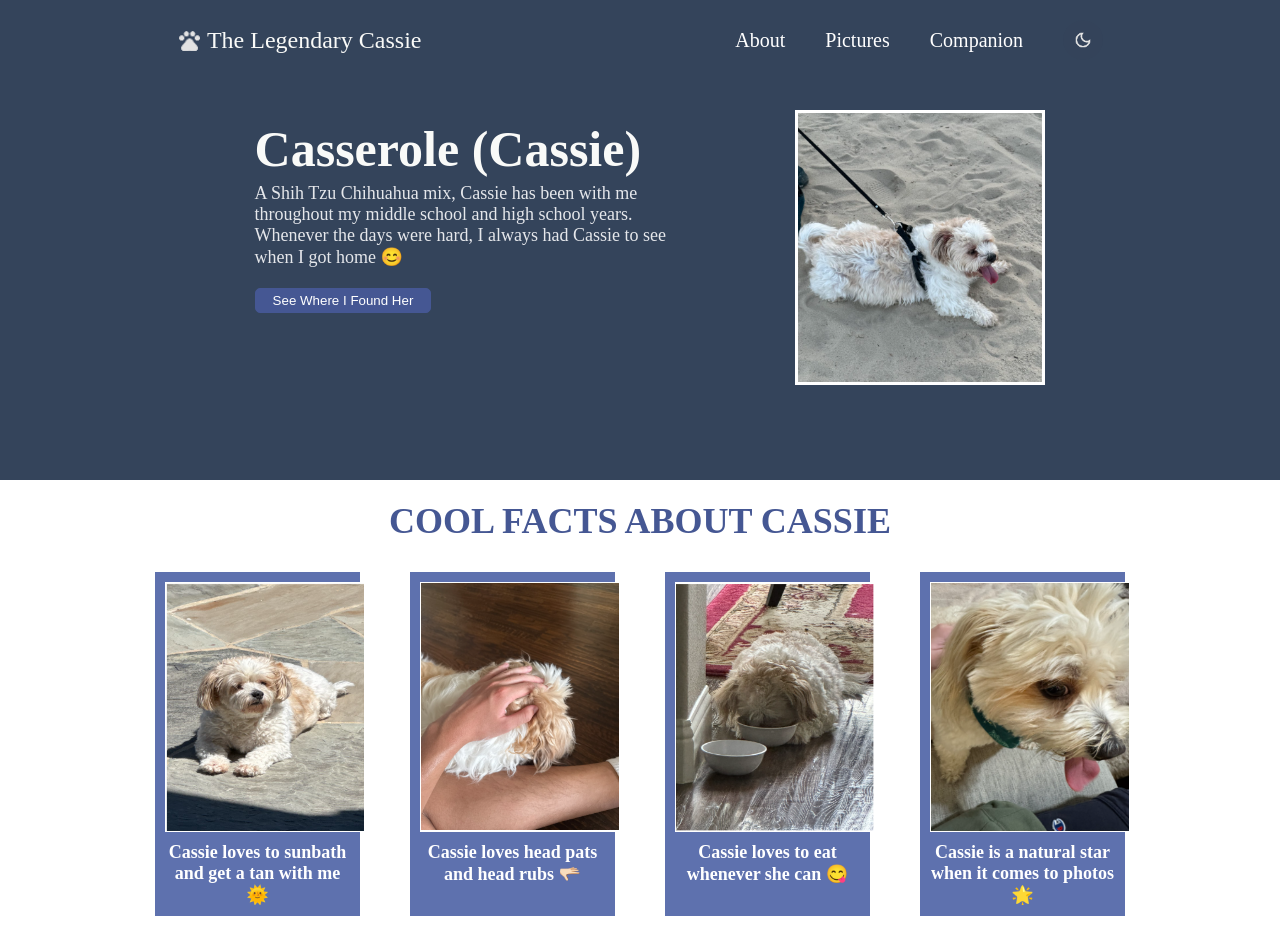
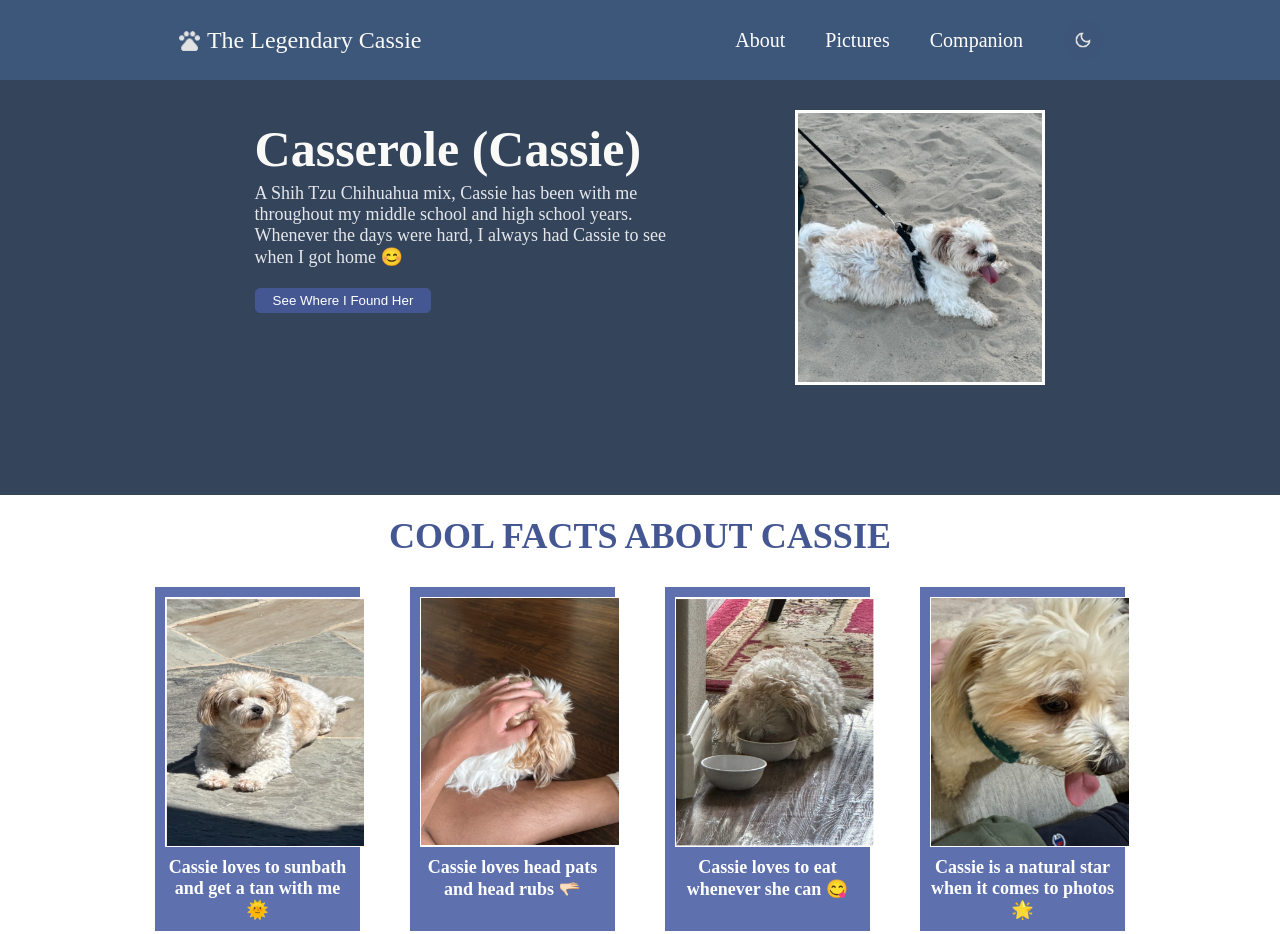
Before and after one commit to AndyKhandy/landing_page, a plain HTML site: page index.html in a window 1280 px wide. Shown: the top 934 px of the page. Drawn offline with Linux system fonts and the light colour scheme.

Commit message:
Changed color of the header

```diff
--- a/CSS/style.css
+++ b/CSS/style.css
@@ -73,13 +73,6 @@ section {
 
 /* Hero Section */
 
-.header{
-    background-color: #34445b;
-    position: fixed;
-    top: 0px;
-    width: 100%;
-    margin-bottom: 100px;
-}
 
 .header .logo {
     font-size: 24px;
@@ -105,7 +98,7 @@ section {
 
 .hero {
     font-family:'Times New Roman', Times, serif;
-    margin-top: 80px;
+    display: flex;
 }
 
 .header {
@@ -113,6 +106,10 @@ section {
     justify-content: space-around;
     align-items: center;
     padding: 20px;
+    background-color: #436189ad;
+    position: fixed;
+    top: 0px;
+    width: 100%;
 }
 
 a{
@@ -231,7 +228,7 @@ ul {
     gap: 100px;
     width: 80%;
     padding: 20x;
-    margin: 0px auto;
+    margin: 80px auto;
 }
 
 .main .text {
```
